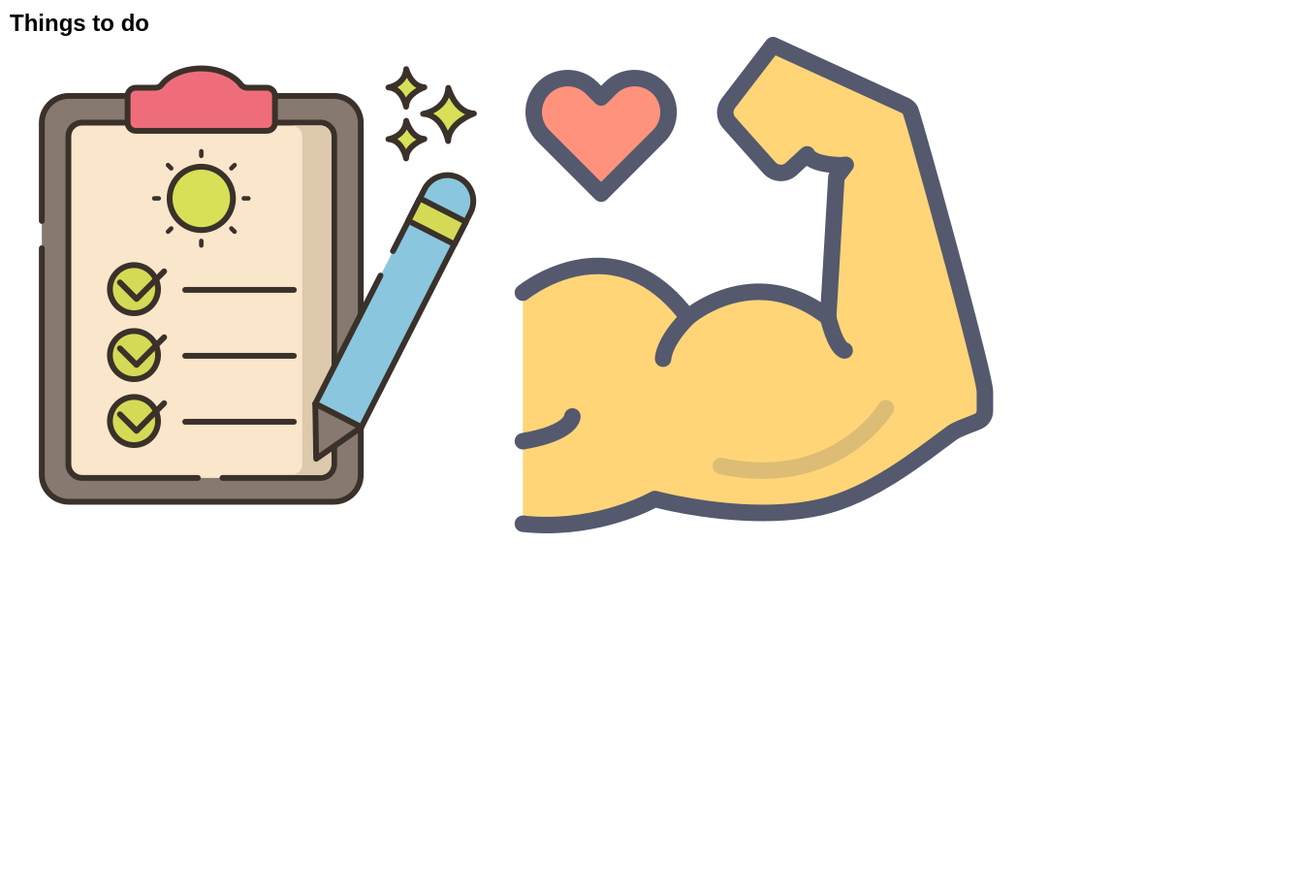
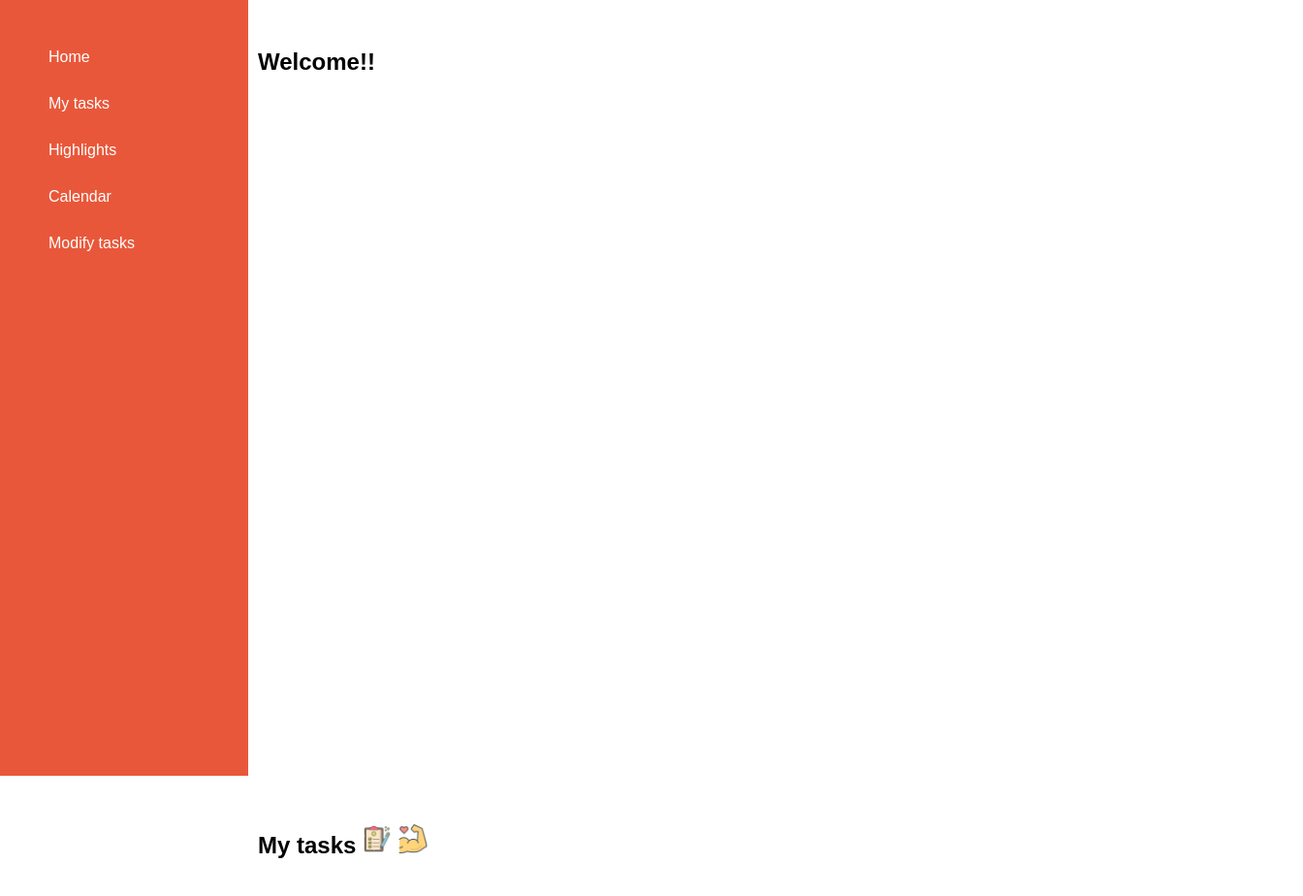
Before and after one commit to henry122000/to-do-app-henryd, a plain HTML site: page index.html in a window 1280 px wide. Shown: the top 924 px of the page at 97% size, 1344 px wide, since content can reach past the window. Before the commit the page ends 800 px from the top, so only its background shows below. Drawn offline with Linux system fonts and the light colour scheme.

Commit message:
add vav bar

```diff
--- a/index.html
+++ b/index.html
@@ -8,9 +8,23 @@
         <link rel="stylesheet" href="style.css">
     </head>
     <body>
+        <div class="header">
+            <nav>
+                <ul>
+                    <li><a href="#">Home</a></li>
+                    <li><a href="#">My tasks</a></li>
+                    <li><a href="#">Highlights</a></li>
+                    <li><a href="#">Calendar</a></li>
+                    <li><a href="#">Modify tasks</a></li>
+                </ul>
+            </nav>
+        </div>
         <div class="container">
+            <div class="home">
+                <h2>Welcome!!</h2>
+            </div>
             <div class="toDo">
-                <h2>Things to do</h2><img src="pics/toDo_icon.png"><img src="pics/muscle_icon.png">
+                <h2>My tasks <img src="pics/toDo_icon.png"> <img src="pics/muscle_icon.png"></h2>
             </div>
         </div>
     </body>
--- a/style.css
+++ b/style.css
@@ -5,8 +5,47 @@
     box-sizing: border-box;
 }
 
+.header{
+    width: 20%;
+    height: 100vh;
+    background-color: #E9573A;
+    position: fixed;
+    top: 0;
+    left: 0;
+    padding: 50px;
+}
+
+.header nav ul{
+        list-style: none;
+        position: relative;
+}
+
+.header nav ul li{
+    margin-bottom: 30px;
+}
+
+.header nav ul li a{
+    color: #fff;
+    text-decoration: none;
+}
+
 .container{
-    width: 100%;
-    min-height: 100vh;
+    width: 85%;
     padding: 10px;
+    position: absolute;
+    left: 20%;
 }
+
+.home{
+    height: 100vh;
+    padding-top: 5vh;
+}
+
+.toDo{
+    height: 100vh;
+    padding-top: 5vh;
+}
+
+.toDo img{
+    height: 30px;
+}
```
